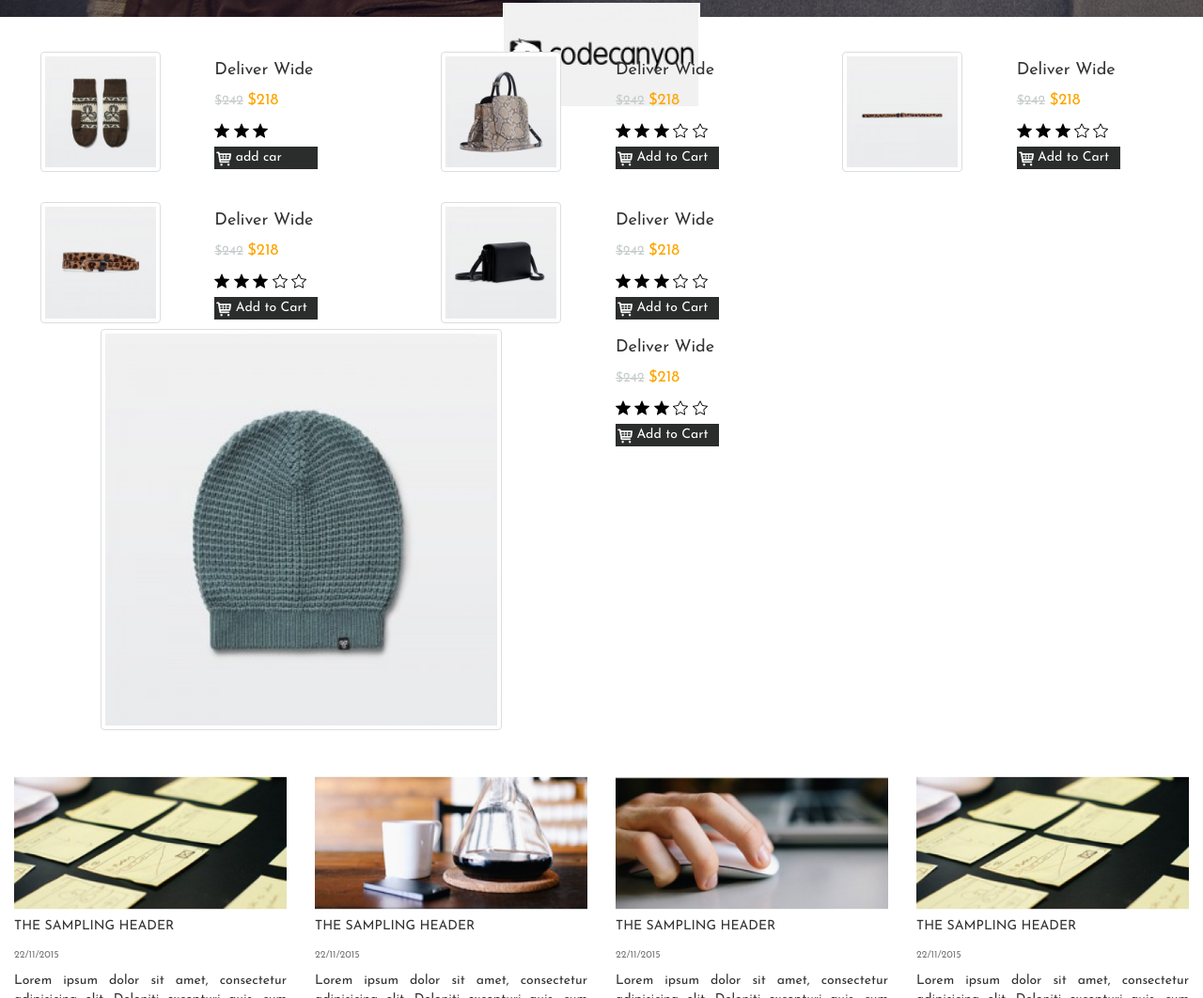
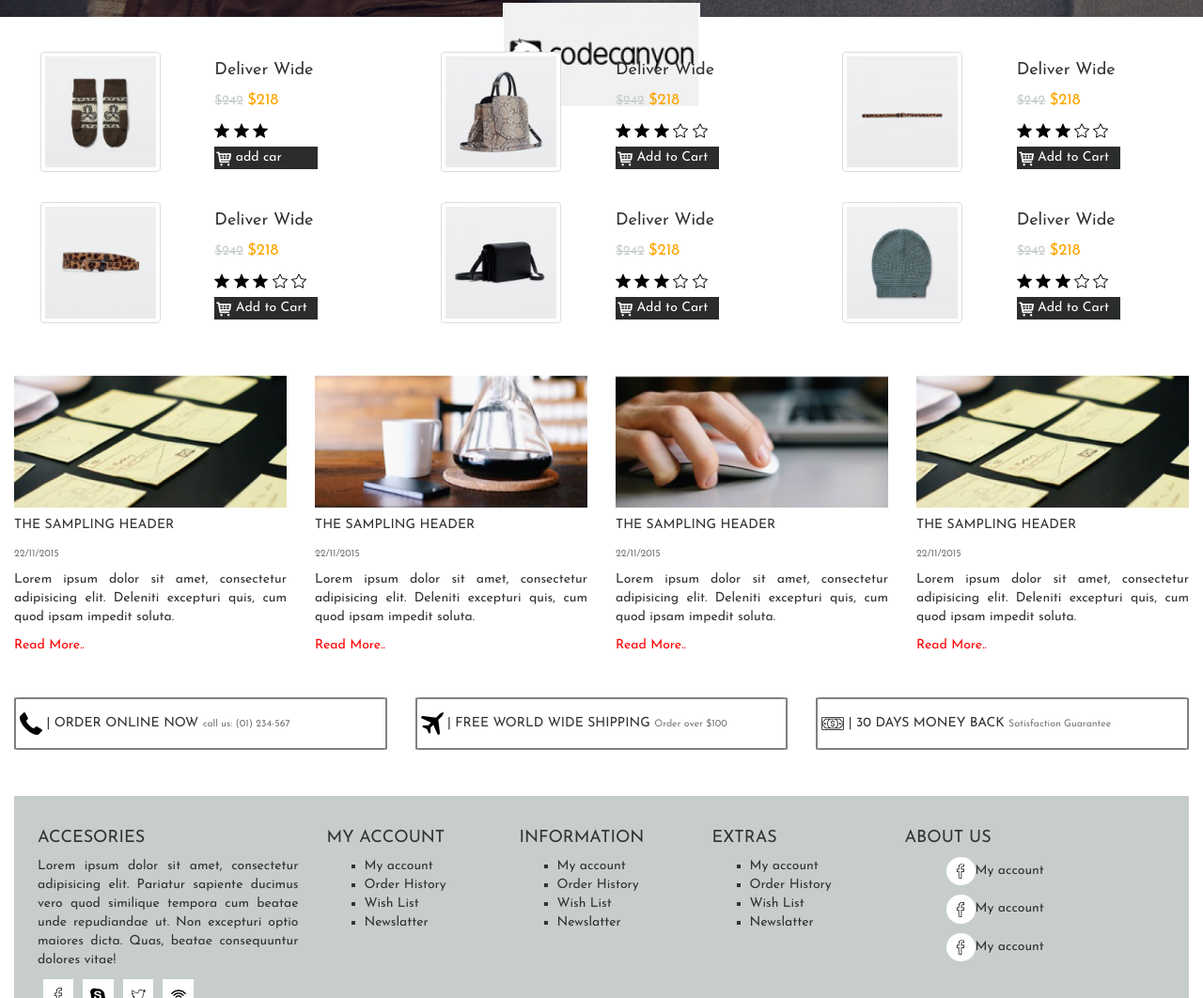
Before and after one commit to MonicaGalicia/32_examenbootstrap, a plain HTML site: page index.html in a window 1280 px wide. Shown: the part 1738-2800 px from the top of the page at 94% size. Drawn offline with Linux system fonts and the light colour scheme; a web font is replaced by a local one.

Commit message:
correción

```diff
--- a/index.html
+++ b/index.html
@@ -275,7 +275,7 @@
 						<img class="inline star" src="assets/images/star (2).png">
 						<p class="text-white addcar"><img src="assets/images/shopping-cart (1).png"> Add to Cart</p>
 					</div>
-					<div class="col-xs-6  col-lg- hidden-sm">
+					<div class="col-xs-6  col-lg-2 hidden-sm">
 						<img class="img20 img-thumbnail" src="assets/images/e1.jpg" alt="">
 					</div>
 					<div class="col-xs-6 col-lg-2 hidden-sm">
```
